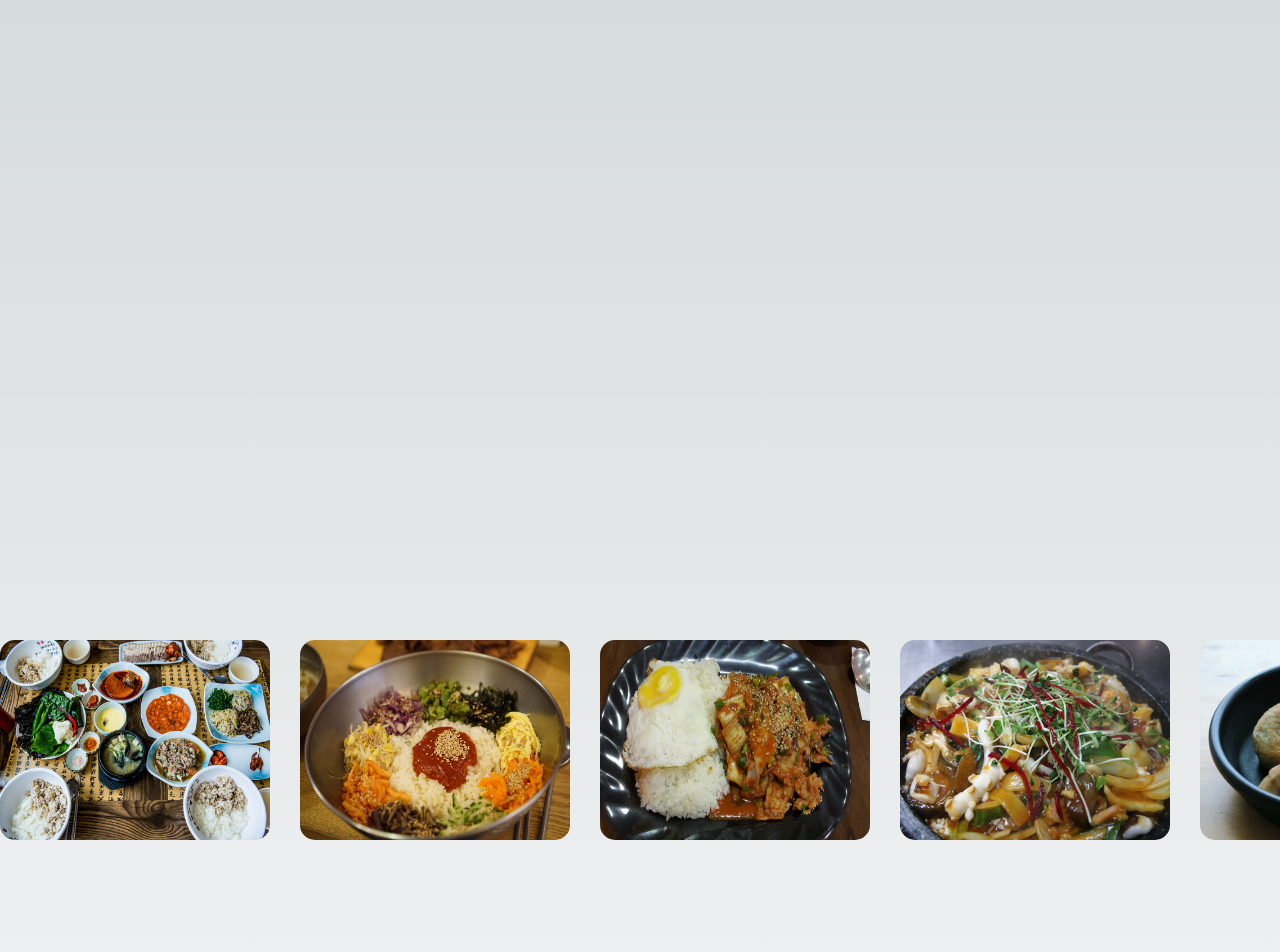
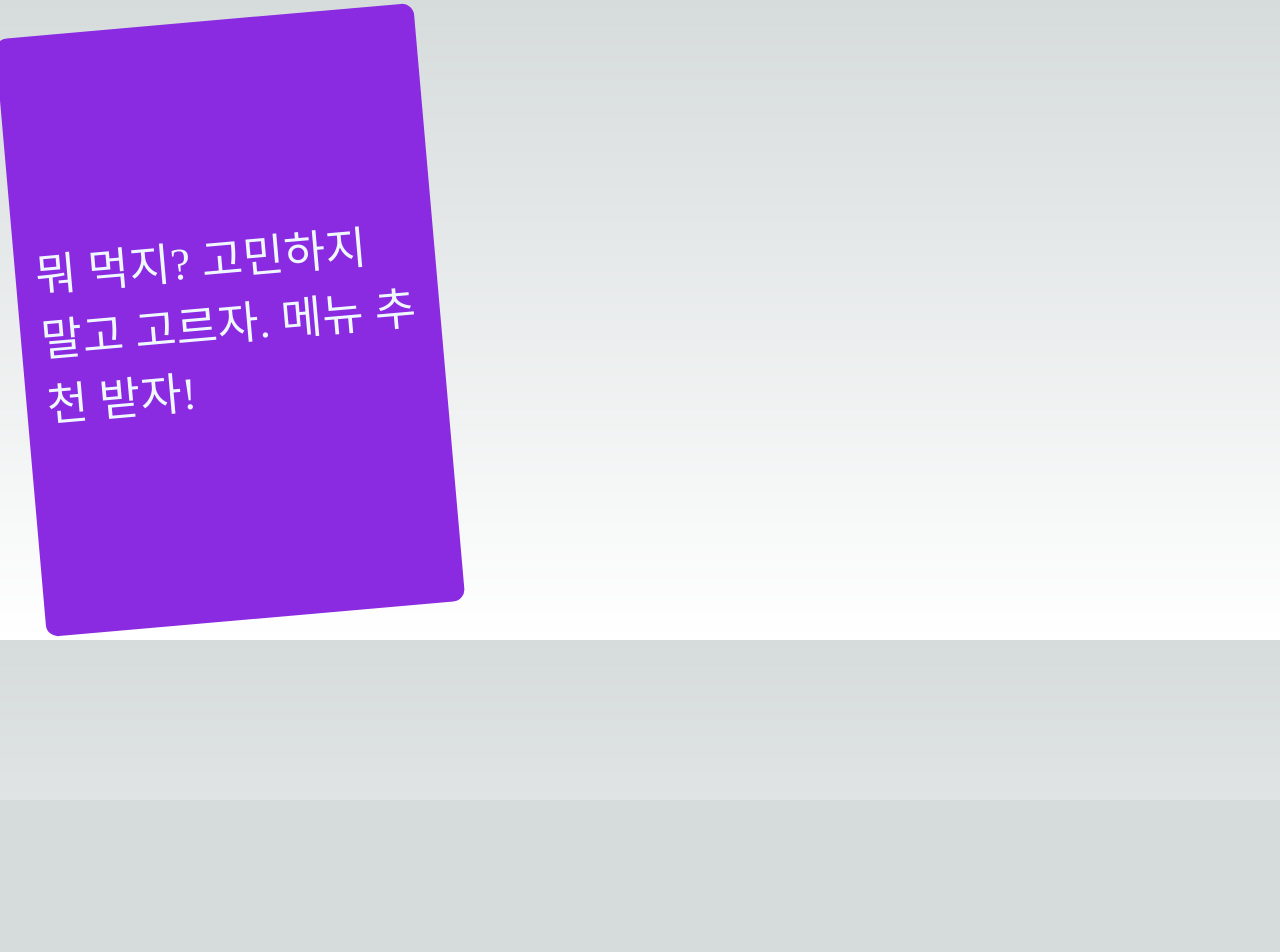
Before and after one commit to min-kyung-le/my-next-app, a Next.js app: page /block/infoText in a window 1280 px wide. Shown: the top 952 px of the page. After the commit the page ends 800 px from the top, so only its background shows below. Built offline with nearby package versions, Linux system fonts and the light colour scheme.

Commit message:
애니 제외

```diff
--- a/pages/block/foods.tsx
+++ b/pages/block/foods.tsx
@@ -19,7 +19,7 @@ export default function FoodList() {
   }
 
   function TestFoodList() {
-    const imgNum = Array.from({ length: 5 }, (v, i) => i + 1);
+    const imgNum = Array.from({ length: 12 }, (v, i) => i + 1);
     const rtnList = imgNum.map((one, idx) => {
       return (
         <TestFood
--- a/pages/block/infoText.tsx
+++ b/pages/block/infoText.tsx
@@ -10,7 +10,7 @@ export default function InfoText() {
   const cardRef = useRef<HTMLDivElement>(null);
   const foodRef = useRef<HTMLDivElement>(null);
 
-  useEffect(() => {
+  function cardAni() {
     //카드 돌리기
     tl.fromTo(
       cardRef.current,
@@ -49,7 +49,7 @@ export default function InfoText() {
       duration: 1,
       ease: "power3.out",
     });
-  }, []);
+  }
 
   return (
     <>
```
